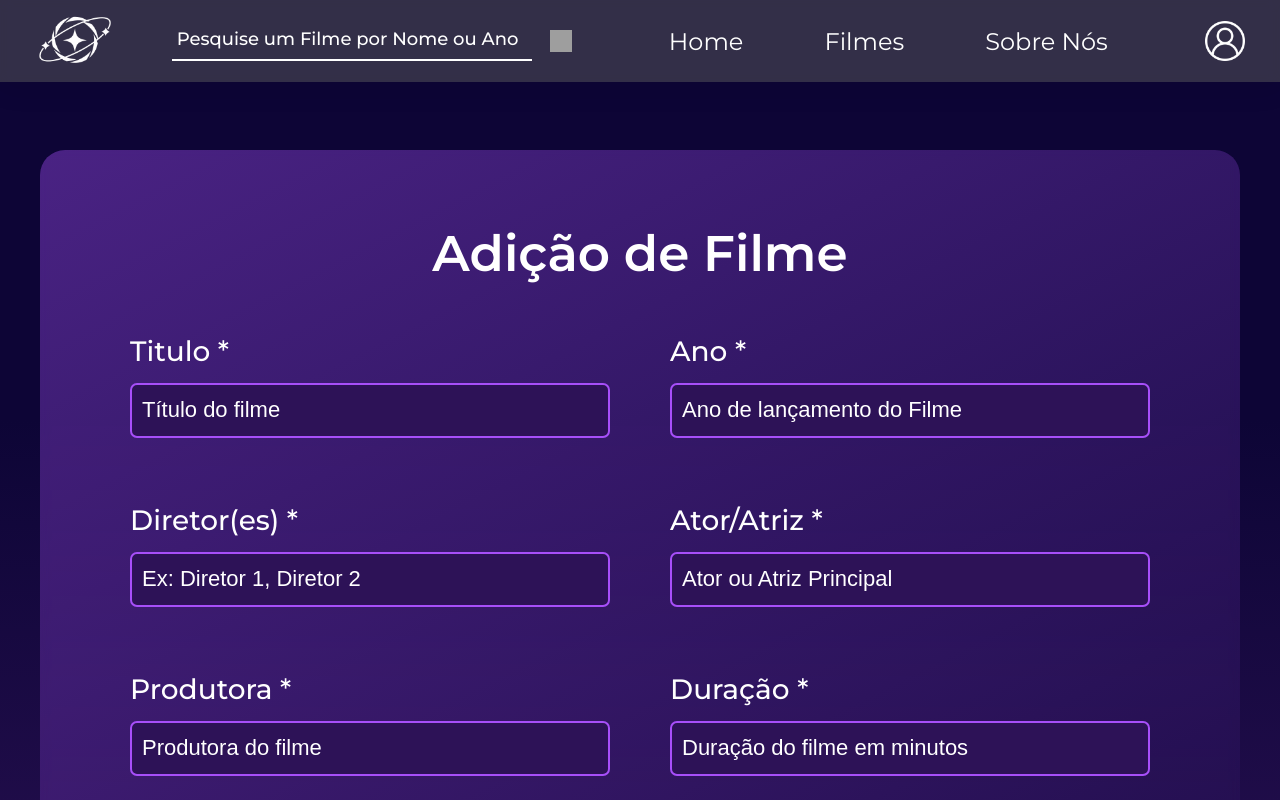
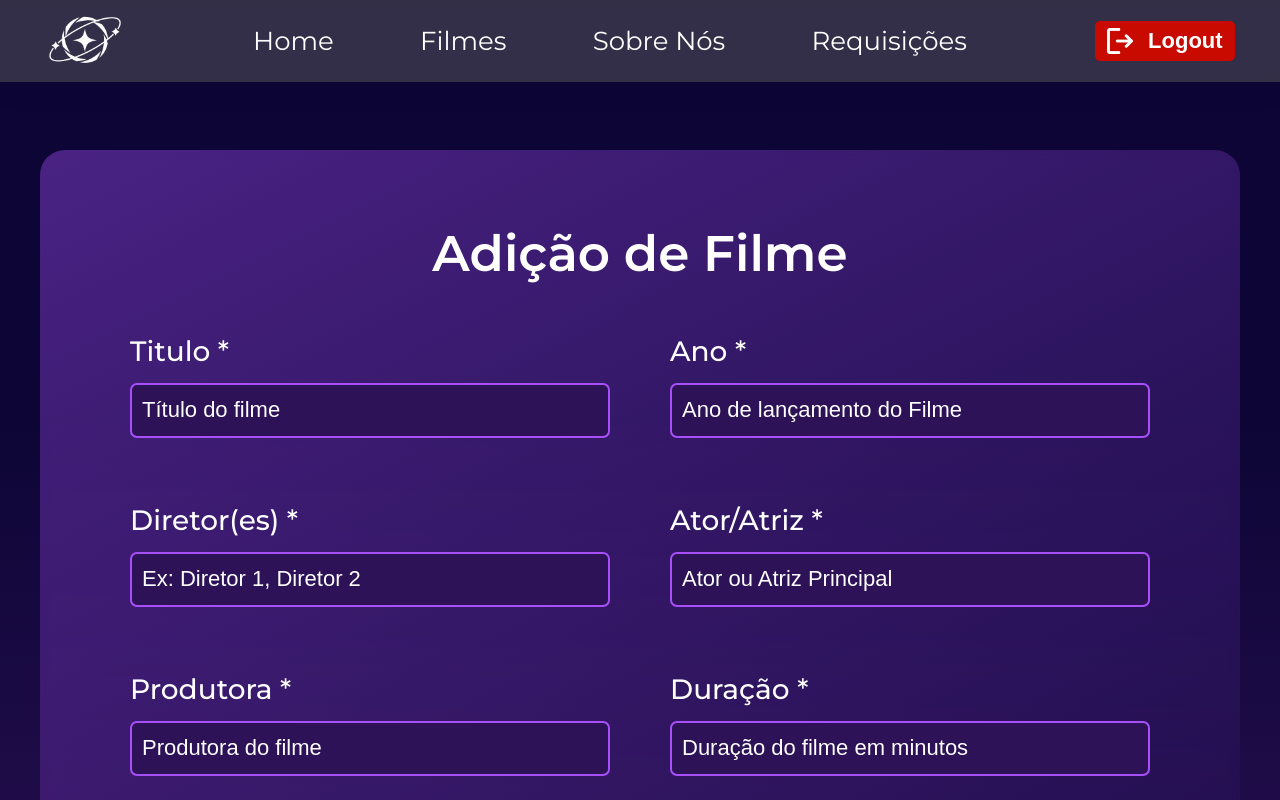
Before and after one commit to JoaoBelai/Filmes, a React (Vite) app in the folder FrontEnd/: page /form in a window 1280 px wide. Shown: the top 800 px of the page. Built offline with nearby package versions, Linux system fonts and the light colour scheme; sample sign-in values are in the browser's storage; grey boxes are pictures that could not be loaded.

Commit message:
telas de formulários integradas, mudança na navbar

```diff
--- a/FrontEnd/src/AppRoutes.tsx
+++ b/FrontEnd/src/AppRoutes.tsx
@@ -5,7 +5,7 @@ import Sobre from './Pages/Sobre/Sobre';
 import Filmes from './Pages/Filmes/Filmes';
 import Login from './Pages/Login/Login';
 import FilmeEspec from './Pages/FilmeEspec/FilmeEspec';
-import FormPage from './Pages/Form/FormPage';
+import FormPage from './Pages/FormPage/FormPage';
 
 function AppRoutes(){
     return(
--- a/FrontEnd/src/Components/InfoFilmes/InfoFilmes.css
+++ b/FrontEnd/src/Components/InfoFilmes/InfoFilmes.css
@@ -113,3 +113,29 @@
     transform: scale(1.1);
     transition: 300ms ease-in-out;
 }
+
+.botaoDeletar{
+    display: flex;
+    align-items: center;
+    justify-content: space-around;
+    width: 140px;
+    height: 50px;
+    background: #C80A00;
+    border: none;
+    border-radius: 6px;
+    color: #fff;
+    font-size: 20px;
+    font-weight: 700;
+    cursor: pointer;
+    padding: 10px;
+}
+
+.botaoDeletar img{
+    width: 25px;
+    height: 25px;
+}
+
+.botaoDeletar:hover{
+    transform: scale(1.1);
+    transition: 300ms ease-in-out;
+}
--- a/FrontEnd/src/Components/InfoFilmes/InfoFilmes.tsx
+++ b/FrontEnd/src/Components/InfoFilmes/InfoFilmes.tsx
@@ -1,6 +1,8 @@
 import './InfoFilmes.css'
+import { useAuth } from '../../Contexts/AuthContext';
 import Chips from '../Chips/Chips';
 import Lapis from '../../Assets/Icons/lapis.png';
+import Lixeira from '../../Assets/Icons/lixeira.png';
 
 type InfoFilmeProp ={
     titulo: string;
@@ -9,9 +11,11 @@ type InfoFilmeProp ={
     sinopse: string;
     poster: string;
     onButtonClick: () => void;
+    onDeleteClick: () => void;
 }
 
-function InfoFilmes({titulo, ano, generos, sinopse, poster, onButtonClick}:InfoFilmeProp){
+function InfoFilmes({titulo, ano, generos, sinopse, poster, onButtonClick, onDeleteClick}:InfoFilmeProp){
+    const { user } = useAuth();
     return(
         <section className='filmeContainer'>
             <article className='infoFilmeEspec'>
@@ -39,6 +43,12 @@ function InfoFilmes({titulo, ano, generos, sinopse, poster, onButtonClick}:InfoF
                     <img src={Lapis} alt="Ícone de lápis para edição" />
                     Editar
                 </button>
+                {user && user.role === 'admin' &&(
+                    <button className='botaoDeletar' onClick={onDeleteClick}>
+                        <img src={Lixeira} alt="Ícone de lixeira para Deleção" />
+                        Deletar
+                    </button>
+                )}
            </article>
 
         </section>
--- a/FrontEnd/src/Components/Navbar/Navbar.css
+++ b/FrontEnd/src/Components/Navbar/Navbar.css
@@ -4,7 +4,7 @@
     flex-direction: row;
     align-items: center;
     justify-content: space-between;
-    padding: 15px 35px 15px 35px;
+    padding: 15px 45px 15px 45px;
     background: rgba(91, 91, 91, 0.5);
     box-shadow: 0 4px 30px rgba(0, 0, 0, 0.1);
     backdrop-filter: blur(5.9px);
@@ -22,50 +22,8 @@
     height: 100%;
 }
 
-.search{
-    display: flex;
-    flex-direction: row;
-    align-items: center;
-    justify-content: space-between;
-    width: 400px;
-    height: 40px;
-    cursor: pointer;
-}
-
-.search input{
-    background: none;
-    width: 90%;
-    height: 100%;
-    font-family: 'Montserrat', sansSerif;
-    color: #fff;
-    border: none;
-    border-bottom: 2.5px solid #fff;
-    padding: 5px;
-}
-
-.search input::placeholder{
-    color: #fff;
-    font-size: 18px;
-    font-weight: 500;
-}
-
-.search input:hover{
-    transition: 350ms ease-in-out;
-    transform: scale(1.05);
-}
-
-.search figure{
-    width: 22px;
-    height: 22px;
-}
-
-.search figure img{
-    width: 100%;
-    height: 100%;
-}
-
 .links{
-    width: 520px;
+    width: 800px;
     display: flex;
     align-items: center;
     justify-content: space-around;
@@ -73,7 +31,7 @@
 }
 
 .link{
-    font-size: 24px;
+    font-size: 26px;
     font-weight: 400;
     color: #fff;
     text-decoration: none;
@@ -82,7 +40,7 @@
 
 .link:hover{
     transition: 300ms ease-in-out;
-    transform: scale(1.1);
+    transform: scale(1.12);
 }
 
 .fotoPerfil{
@@ -94,3 +52,29 @@
     width: 100%;
     height: 100%;
 }
+
+.logoutButton{
+    width: 140px;
+    height: 40px;
+    display: flex;
+    align-items: center;
+    justify-content: space-around;
+    padding: 5px;
+    background-color: #C80A00;
+    color: #fff;
+    font-weight: 600;
+    font-size: 22px;
+    border: none;
+    border-radius: 5px;
+    cursor: pointer;
+}
+
+.logoutButton img{
+    width: 26px;
+    height: 26px;
+}
+
+.logoutButton:hover{
+    transform: scale(1.1);
+    transition: 300ms ease-in-out;
+}
--- a/FrontEnd/src/Components/Navbar/Navbar.tsx
+++ b/FrontEnd/src/Components/Navbar/Navbar.tsx
@@ -1,32 +1,32 @@
 import './Navbar.css'
 import { NavLink } from "react-router-dom";
-import Lupa from '../../Assets/Icons/lupa.png';
-import Perfil from '../../Assets/Icons/perfil.png';
+import { useAuth } from '../../Contexts/AuthContext';
 import Logo from '../../Assets/Images/Logo.png';
+import Logout from '../../Assets/Icons/logout.png';
 
 function Navbar(){
+    const { user, logout } = useAuth();
+
     return(
         <nav className='navbar'>
             <figure className='logoNavbar'>
                 <img src={Logo} alt="Logo do Site Orion" />
             </figure>
 
-            <article className='search'>
-                <input type="text" placeholder='Pesquise um Filme por Nome ou Ano'/>
-                <figure>
-                    <img src={Lupa} alt="Lupa" />
-                </figure>
-            </article>
-
             <div className='links'>
                 <NavLink to='/home' className='link'>Home</NavLink>
                 <NavLink to='/filmes' className='link'>Filmes</NavLink>
                 <NavLink to='/sobre' className='link'>Sobre Nós</NavLink>
+
+                { user && user.role === 'admin' &&(
+                    <NavLink to='/solicitacoes' className='link'>Requisições</NavLink>
+                )}
             </div>
 
-            <figure className='fotoPerfil'>
-                <img src={Perfil} alt="Imagem de Perfil do usuário" />
-            </figure>
+            <button onClick={logout} className='logoutButton'>
+                <img src={Logout} alt="Ícone de Logout" />
+                Logout
+            </button>
         </nav>
     );
 }
--- a/FrontEnd/src/Contexts/AuthContext.tsx
+++ b/FrontEnd/src/Contexts/AuthContext.tsx
@@ -60,7 +60,7 @@ export function AuthProvider({ children }: { children: ReactNode }) {
     localStorage.removeItem('jwt_token');
     setUser(null);
     delete axios.defaults.headers.common['Authorization'];
-    navigate('/login');
+    navigate('/');
   };
 
   const value = { user, authLoading, login, logout };
--- a/FrontEnd/src/Pages/FilmeEspec/FilmeEspec.tsx
+++ b/FrontEnd/src/Pages/FilmeEspec/FilmeEspec.tsx
@@ -1,12 +1,12 @@
 import './FilmeEspec.css';
 import { useState, useEffect } from 'react';
 import { useParams, useNavigate } from 'react-router-dom';
+import { useLoading } from '../../Contexts/LoadingContext';
 import { Swiper, SwiperSlide } from 'swiper/react';
 import { FreeMode } from 'swiper/modules';
 import axios from 'axios';
 import 'swiper/css';
 import 'swiper/css/free-mode';
-import { useLoading } from '../../Contexts/LoadingContext';
 import Navbar from '../../Components/Navbar/Navbar';
 import Footer from '../../Components/Footer/Footer';
 import InfoFilmes from '../../Components/InfoFilmes/InfoFilmes';
@@ -36,12 +36,37 @@ function FilmeEspec(){
 
     const navigate = useNavigate();
 
-    const handleRotaFilme = (id: number) =>{
+    const handleRotaFilme = (id: number) => {
         navigate(`/filmes/${id}`)
     }
 
-    const handleRotaForm = (id: number ) =>{
+    const handleRotaForm = (id: number ) => {
         navigate(`/form/${id}`)
+    }
+
+    const handleDeleteFilme = async (id: number) => {
+
+        if (!window.confirm("Tem certeza que deseja deletar este filme? Esta ação é permanente.")) {
+            return;
+        }
+
+        setIsLoading(true)
+
+        try{
+            await axios.delete(`http://localhost:8000/filmes/${id}`)
+            navigate('/filmes')
+
+        } catch (err) {
+            console.error("Erro ao deletar filme:", err);
+            if (axios.isAxiosError(err) && err.response) {
+                alert(`Erro: ${err.response.data.erro}`);
+            } else {
+                alert('Ocorreu um erro inesperado.');
+            }
+
+        } finally{
+            setIsLoading(false)
+        }
     }
 
     useEffect(()=>{
@@ -99,6 +124,7 @@ function FilmeEspec(){
                     poster={filme.poster}
                     sinopse={filme.sinopse}
                     onButtonClick={() => handleRotaForm(filme.id)}
+                    onDeleteClick={() => handleDeleteFilme(filme.id)}
                 />
 
                 <InfoExtraFilme
--- a/FrontEnd/src/Pages/Form/FormPage.tsx
+++ b/FrontEnd/src/Pages/FormPage/FormPage.tsx
@@ -1,11 +1,12 @@
 import './FormPage.css'
+import { useState, useEffect } from 'react';
+import { useParams, useNavigate } from 'react-router-dom';
+import { useLoading } from '../../Contexts/LoadingContext';
+import { useAuth } from '../../Contexts/AuthContext';
+import axios from 'axios';
 import Navbar from '../../Components/Navbar/Navbar';
 import Footer from '../../Components/Footer/Footer';
 import Form from '../../Components/Form/Form';
-import { useState, useEffect } from 'react';
-import { useParams, useNavigate } from 'react-router-dom';
-import { useLoading } from '../../Contexts/LoadingContext';
-import axios from 'axios';
 
 
 type FilmeInfo = {
@@ -30,12 +31,14 @@ function FormPage(){
     const [initialData, setInitialData] = useState<FilmeInfo | undefined>(undefined);
     const {setIsLoading} = useLoading();
 
+    const { user, authLoading } = useAuth();
+
     useEffect(()=>{
         if(isEdit){
             const buscarInfoFilme = async () =>{
                 setIsLoading(true);
                 try{
-                    const response = await axios.get(`http://127.0.0.1:8000/filmes/${id}`);
+                    const response = await axios.get(`http://localhost:8000/filmes/${id}`);
                     const filmeBuscado: FilmeInfo = response.data;
 
                     const dados  ={
@@ -66,9 +69,52 @@ function FormPage(){
 
     const title = isEdit ? 'Edição de Filme' : 'Adição de Filme';
 
-    const handleFormSubmit = (data: FilmeInfo) => {
-        console.log('Formulário enviado! Dados prontos (mas não enviados para a API):');
-        console.log(data);
+    const handleFormSubmit = async (data: FilmeInfo) => {
+        setIsLoading(true);
+
+        if(authLoading || !user){
+            setIsLoading(false);
+            return
+        }
+
+        try{
+            if(user.role === 'admin'){
+                if(isEdit){
+                    await axios.put(`http://localhost:8000/filmes/${id}`, data);
+                } else {
+                    await axios.post('http://localhost:8000/filmes', data);
+                }
+                navigate('/filmes')
+            } else if (user.role === 'user'){
+                let requestData;
+                if(isEdit){
+                    requestData = {
+                        ...data,
+                        tipo_solicitacao: 'edit',
+                        id_filme_alvo: Number(id)
+                    };
+                } else {
+                    requestData = {
+                        ...data,
+                        tipo_solicitacao: 'add'
+                    };
+                }
+
+                await axios.post('http://localhost:8000/requests', requestData);
+                navigate('/filmes')
+            }
+
+        } catch (err) {
+            console.error("Erro ao enviar formulário:", err);
+            if (axios.isAxiosError(err) && err.response) {
+                alert(`Erro: ${err.response.data.erro}`);
+            } else {
+                alert('Ocorreu um erro inesperado.');
+            }
+
+        } finally {
+            setIsLoading(false);
+        }
     };
 
     return(
```
Also changed, not shown: FrontEnd/src/Components/Search/Search.css (added, +41 -0 lines), FrontEnd/src/Components/Search/Search.tsx (added, +15 -0 lines), FrontEnd/src/Assets/Icons/lixeira.png (added), FrontEnd/src/Assets/Icons/logout.png (added), FrontEnd/src/Pages/FormPage/FormPage.css (renamed from FrontEnd/src/Pages/Form/FormPage.css).
